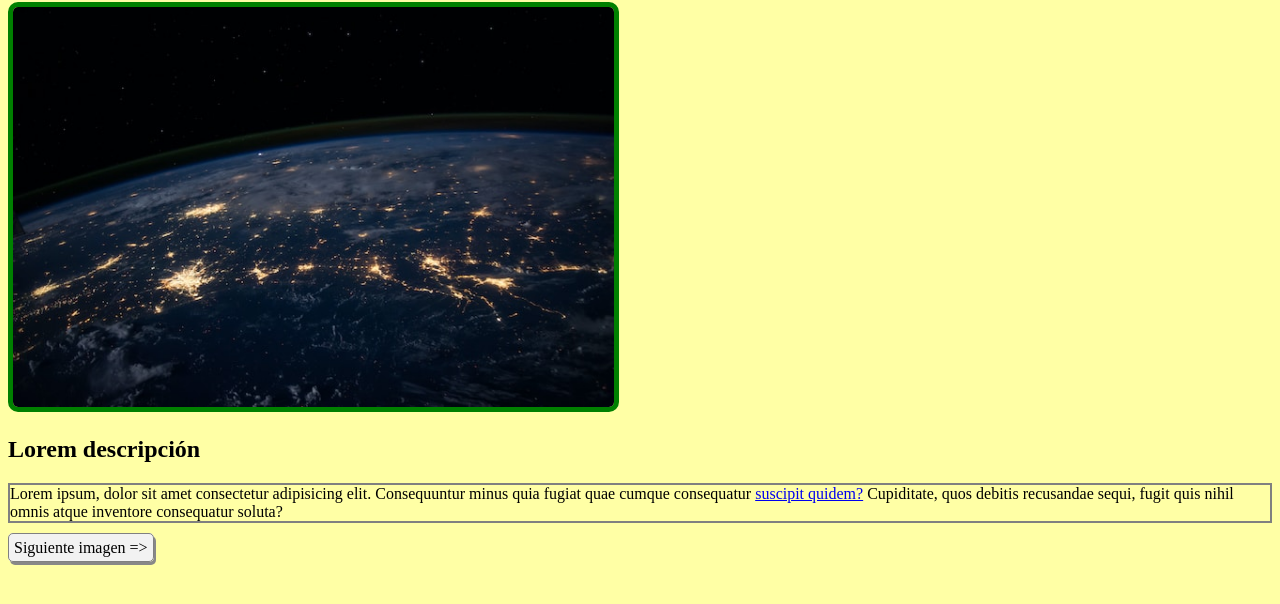
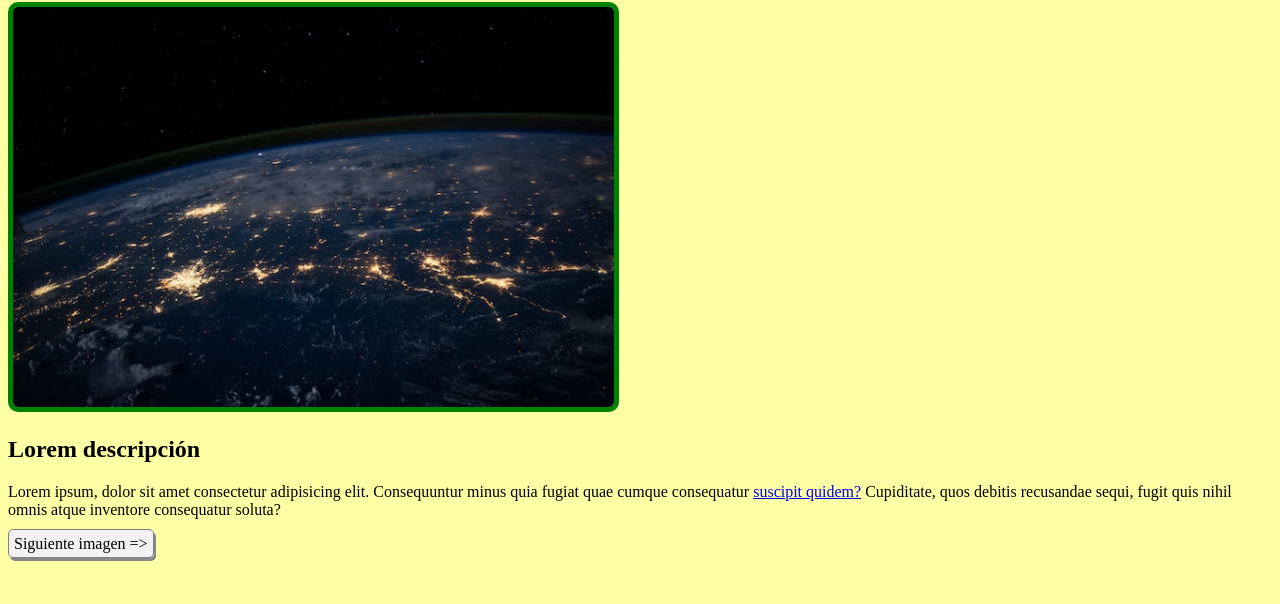
Before and after one commit to DiegoAndresGarciaGuacci/ac621, a plain HTML site: page index.html in a window 1280 px wide. Shown: the part 78-682 px from the top of the page. Drawn offline with Linux system fonts and the light colour scheme.

Commit message:
4th commit
back to normal

```diff
--- a/styles.css
+++ b/styles.css
@@ -17,8 +17,3 @@ body {
     border-radius: 5px;
     box-shadow: 2px 3px #888888;
 }
-
-p{
-    font-family:'Times New Roman', Times, serif;
-    border: 2px solid grey;
-}
```
